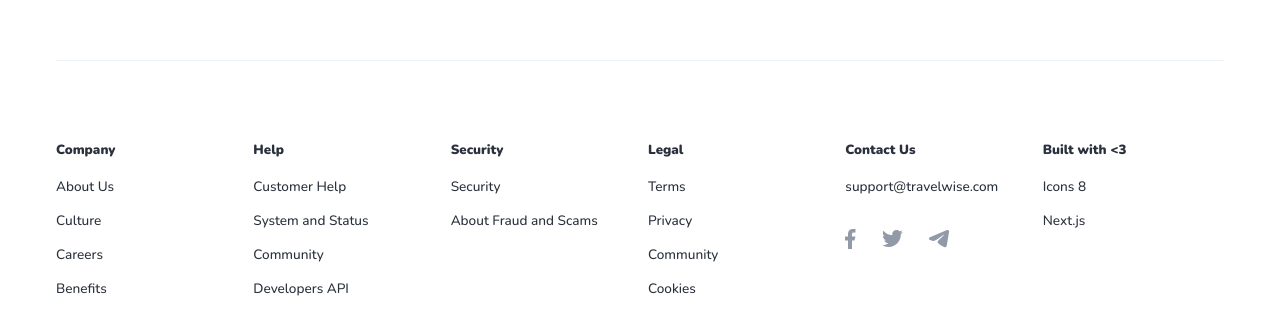
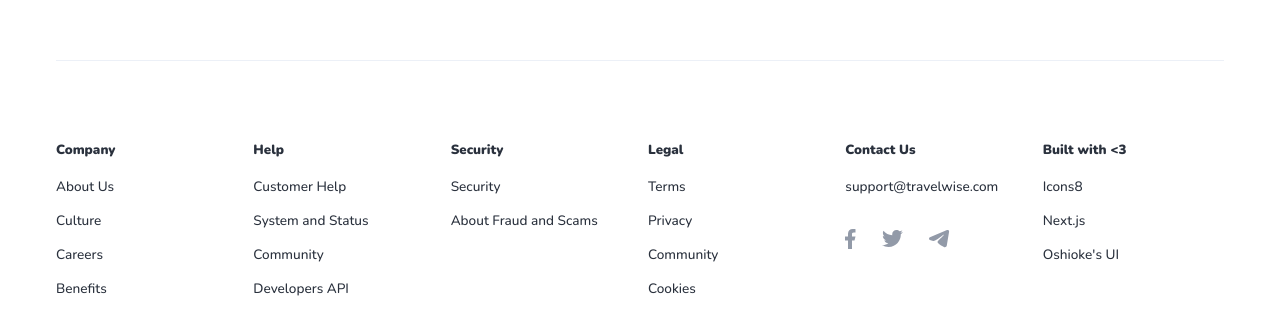
Before and after one commit to Master-Osaro/travelwise, a Next.js app: page /login in a window 1280 px wide. Shown: the part 855-1170 px from the top of the page. Built offline with nearby package versions, Linux system fonts and the light colour scheme.

Commit message:
Add Hyperlink to logo

```diff
--- a/components/Footer.jsx
+++ b/components/Footer.jsx
@@ -69,8 +69,9 @@ function Footer({nunito}) {
         <div>
             <h5>Built with {`<3`}</h5>
             <ul className="footer-links">
-                <li><a href="#">Icons 8</a></li>
-                <li><a href="#">Next.js</a></li>
+                <li><a href="https://icons8.com/">Icons8</a></li>
+                <li><a href="https://nextjs.org/learn/foundations/about-nextjs">Next.js</a></li>
+                <li><a href="https://twitter.com/oshie_20/status/1642808605740089345">Oshioke's UI</a></li>
             </ul>
         </div>
         </div>
--- a/components/Header.jsx
+++ b/components/Header.jsx
@@ -12,7 +12,7 @@ function Header() {
   return (
     <header className={`${inter.className} ${styles.header}`}>
     <nav className={`${inter.className} nav`}>
-      <Logo />
+      <Link href="/"><Logo /></Link>
       <button className="menu" aria-label="menu" aria-expanded={navOpen} onClick={()=>{setNavOpen(!navOpen)}}><List size={24} /></button>
       <div className={`nav__group ${navOpen? "show":""}`}>
         <ul className={`nav-list`}>
```
